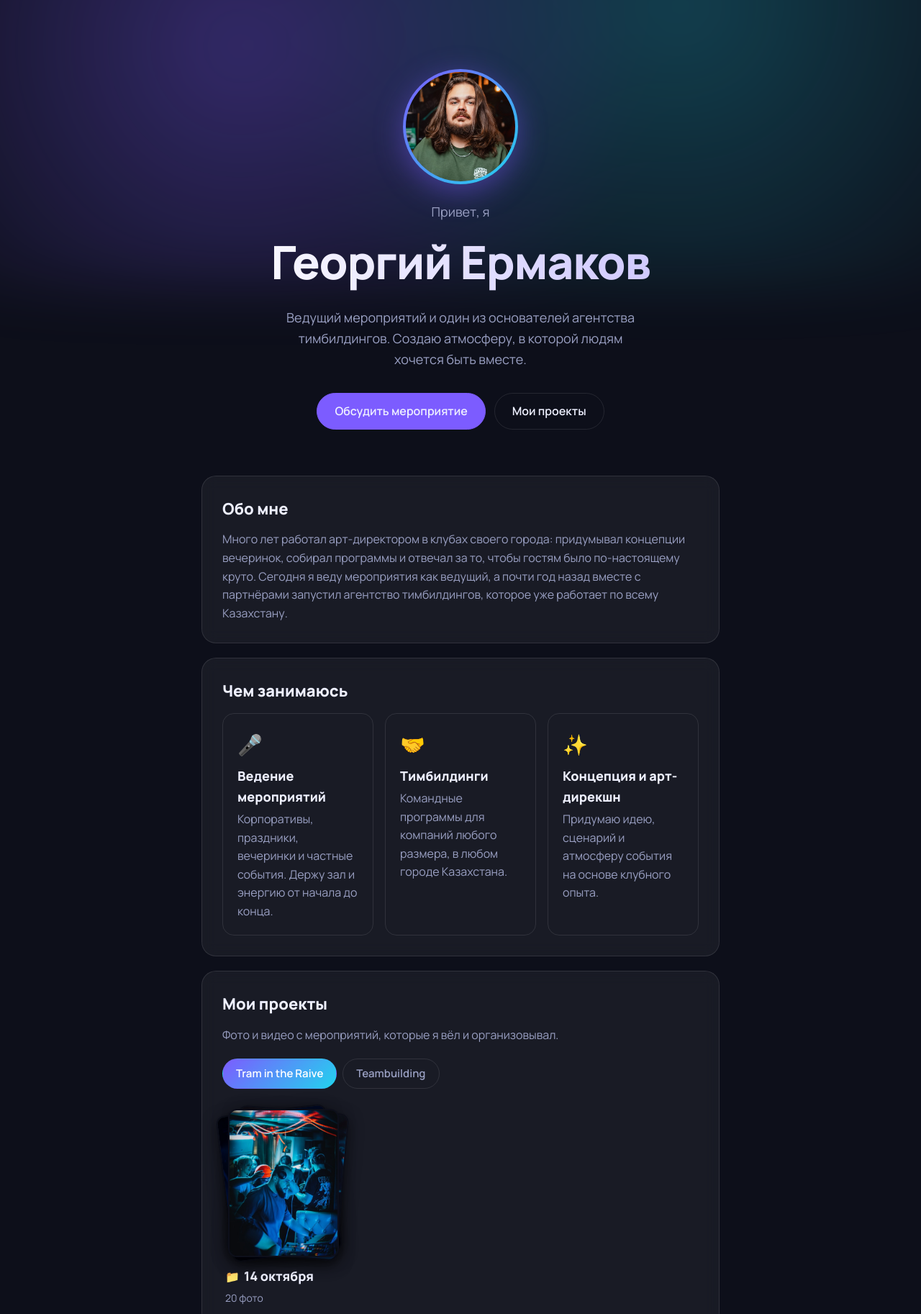
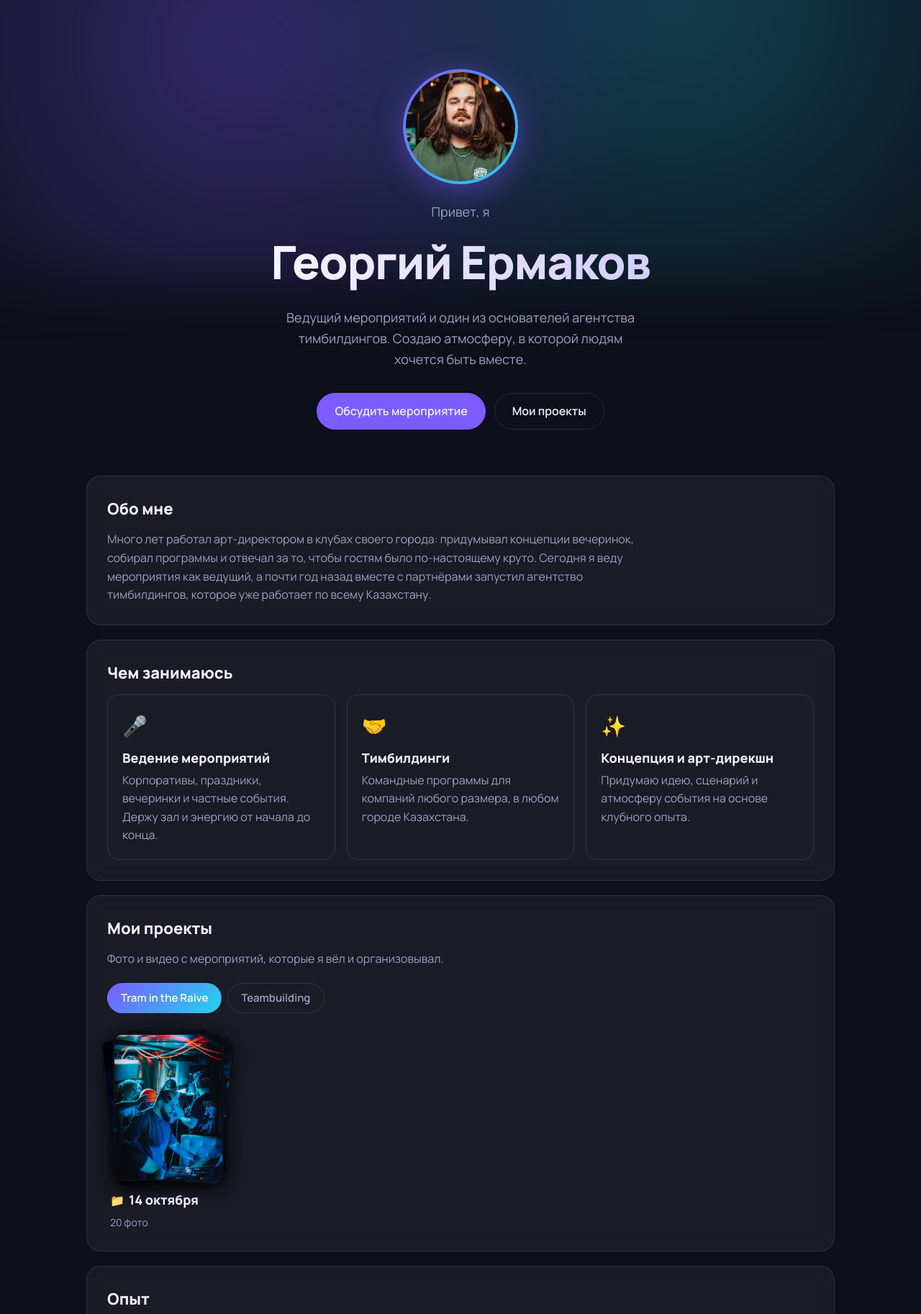
Before and after one commit to ahsog666-design/sait-vizitka, a plain HTML site: page index.html in a window 1280 px wide. Shown: the top 1826 px of the page at 72% size. Drawn offline with Linux system fonts and the light colour scheme.

Commit message:
Шире область контента: 1040px, в галерее 5 фото в ряд
Co-Authored-By: Claude Opus 5.5 <noreply@anthropic.com>

```diff
--- a/style.css
+++ b/style.css
@@ -38,7 +38,7 @@ body {
 
 /* ===== Шапка ===== */
 .hero {
-  max-width: 720px;
+  max-width: 860px;
   margin: 0 auto;
   padding: 96px 0 64px;
   text-align: center;
@@ -89,7 +89,7 @@ h1 {
 .btn.primary:hover { background: #6a48ff; }
 
 /* ===== Карточки-разделы ===== */
-main { max-width: 720px; margin: 0 auto; display: grid; gap: 20px; }
+main { max-width: 1040px; margin: 0 auto; display: grid; gap: 20px; }
 
 .card {
   background: var(--card);
@@ -102,6 +102,7 @@ main { max-width: 720px; margin: 0 auto; display: grid; gap: 20px; }
 h2 { margin: 0 0 12px; font-size: 22px; }
 h3 { margin: 8px 0 4px; font-size: 18px; }
 .card p { margin: 0; color: var(--muted); }
+#about p { max-width: 75ch; } /* чтобы длинный текст не растягивался в одну строку */
 
 .tags { list-style: none; padding: 0; margin: 0; display: flex; flex-wrap: wrap; gap: 8px; }
 .tags li {
@@ -220,6 +221,9 @@ h3 { margin: 8px 0 4px; font-size: 18px; }
 }
 @media (min-width: 640px) {
   .videos.gallery { grid-template-columns: repeat(4, 1fr); gap: 8px; }
+}
+@media (min-width: 960px) {
+  .videos.gallery { grid-template-columns: repeat(5, 1fr); gap: 10px; }
 }
 .photo {
   padding: 0;
```
